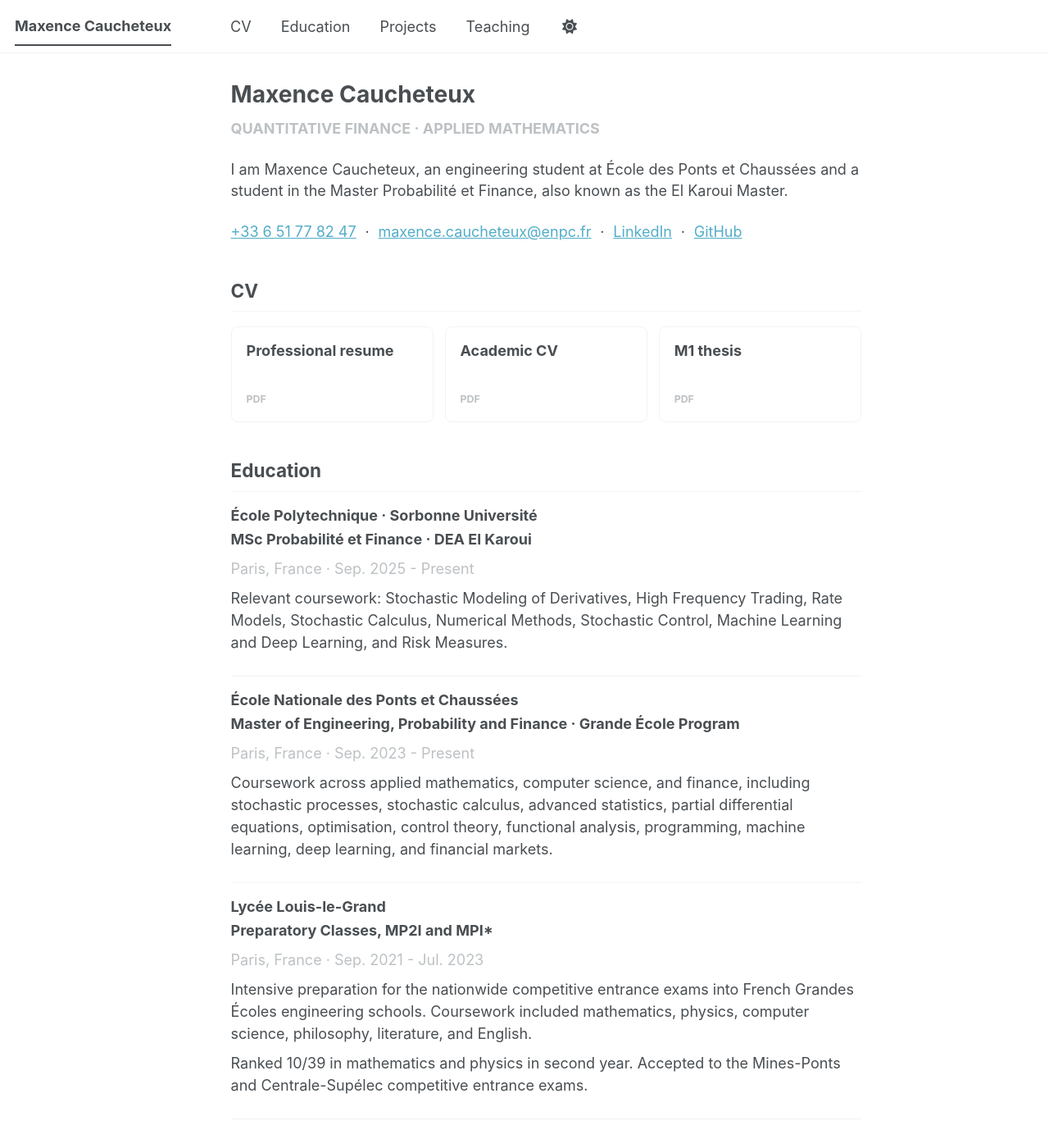
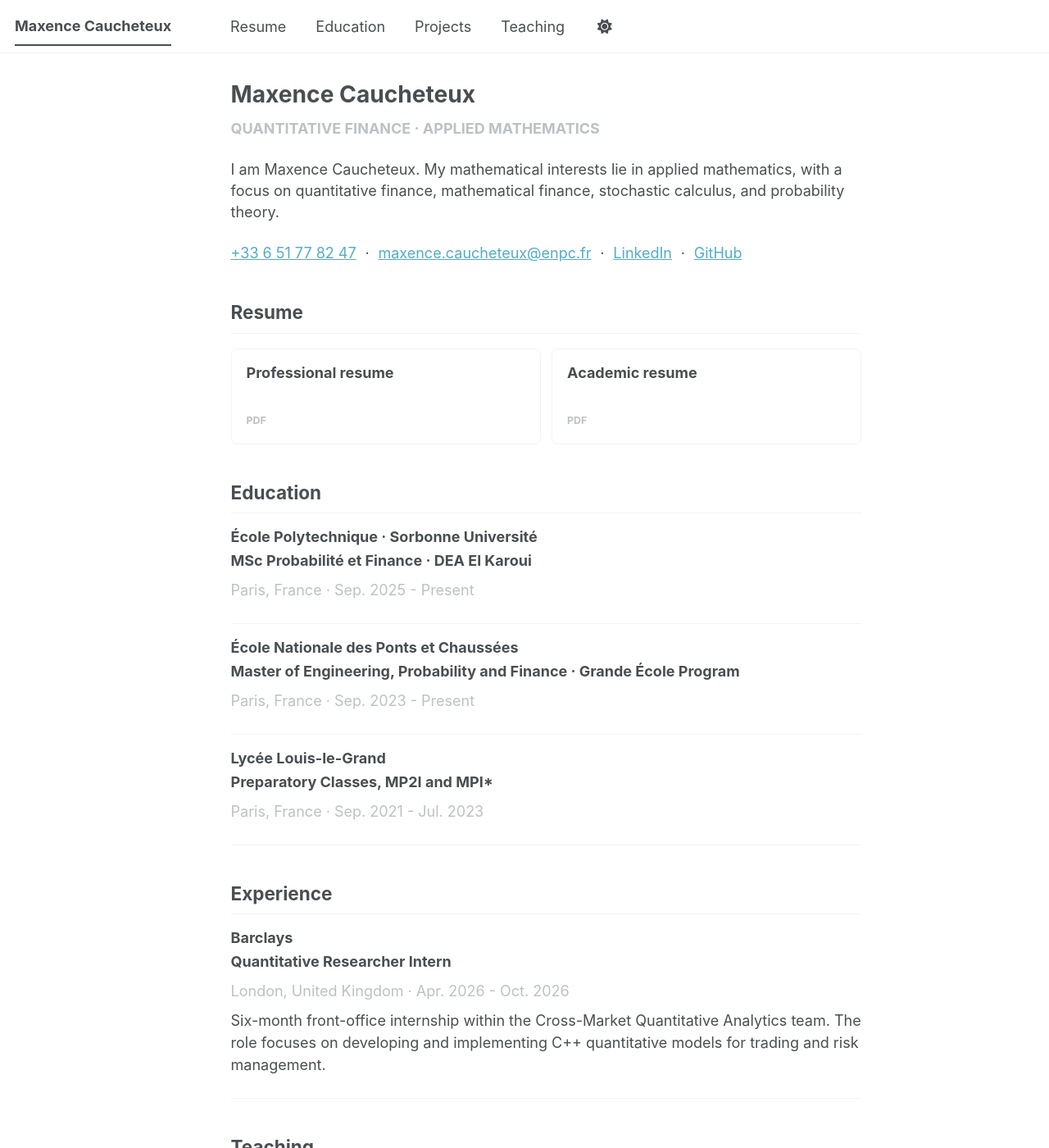
Before and after one commit to maxence2508/maxence2508.github.io, a Jekyll site: the page built from _pages/about.md, in a window 1280 px wide and 1400 px high. Shown: the whole window at 82% size. Built offline with Jekyll 4.4.1, drawn with Linux system fonts in a browser that asks for light colours; a style sheet for code colours, icons or effects is not loaded; some of the changed text lies outside the part shown.

Commit message:
Update resume projects and teaching resources

```diff
--- a/_pages/about.md
+++ b/_pages/about.md
@@ -11,7 +11,7 @@ redirect_from:
 
 <div class="home-intro">
   <p class="home-kicker">Quantitative finance · Applied mathematics</p>
-  <p class="home-lead">I am Maxence Caucheteux, an engineering student at École des Ponts et Chaussées and a student in the Master Probabilité et Finance, also known as the El Karoui Master.</p>
+  <p class="home-lead">I am Maxence Caucheteux. My mathematical interests lie in applied mathematics, with a focus on quantitative finance, mathematical finance, stochastic calculus, and probability theory.</p>
   <p class="home-contact">
     <a href="tel:+33651778247">+33 6 51 77 82 47</a>
     <span>·</span>
@@ -23,19 +23,15 @@ redirect_from:
   </p>
 </div>
 
-## CV
+## Resume
 
 <div class="document-grid">
-  <a class="document-card" href="/files/resume-maxence-caucheteux.pdf">
+  <a class="document-card" href="/files/professional-resume-maxence-caucheteux.pdf">
     <span class="document-card__label">Professional resume</span>
     <span class="document-card__meta">PDF</span>
   </a>
-  <a class="document-card" href="/files/cv-academique-maxence-caucheteux.pdf">
-    <span class="document-card__label">Academic CV</span>
-    <span class="document-card__meta">PDF</span>
-  </a>
-  <a class="document-card" href="/files/memoire-m1-maxence-caucheteux.pdf">
-    <span class="document-card__label">M1 thesis</span>
+  <a class="document-card" href="/files/academic-resume-maxence-caucheteux.pdf">
+    <span class="document-card__label">Academic resume</span>
     <span class="document-card__meta">PDF</span>
   </a>
 </div>
@@ -49,7 +45,6 @@ redirect_from:
       <p class="entry-role">MSc Probabilité et Finance · DEA El Karoui</p>
       <p class="entry-meta">Paris, France · Sep. 2025 - Present</p>
     </div>
-    <p>Relevant coursework: Stochastic Modeling of Derivatives, High Frequency Trading, Rate Models, Stochastic Calculus, Numerical Methods, Stochastic Control, Machine Learning and Deep Learning, and Risk Measures.</p>
   </article>
 
   <article class="profile-entry">
@@ -58,7 +53,6 @@ redirect_from:
       <p class="entry-role">Master of Engineering, Probability and Finance · Grande École Program</p>
       <p class="entry-meta">Paris, France · Sep. 2023 - Present</p>
     </div>
-    <p>Coursework across applied mathematics, computer science, and finance, including stochastic processes, stochastic calculus, advanced statistics, partial differential equations, optimisation, control theory, functional analysis, programming, machine learning, deep learning, and financial markets.</p>
   </article>
 
   <article class="profile-entry">
@@ -67,8 +61,6 @@ redirect_from:
       <p class="entry-role">Preparatory Classes, MP2I and MPI*</p>
       <p class="entry-meta">Paris, France · Sep. 2021 - Jul. 2023</p>
     </div>
-    <p>Intensive preparation for the nationwide competitive entrance exams into French Grandes Écoles engineering schools. Coursework included mathematics, physics, computer science, philosophy, literature, and English.</p>
-    <p>Ranked 10/39 in mathematics and physics in second year. Accepted to the Mines-Ponts and Centrale-Supélec competitive entrance exams.</p>
   </article>
 </div>
 
@@ -78,10 +70,10 @@ redirect_from:
   <article class="profile-entry">
     <div>
       <h3>Barclays</h3>
-      <p class="entry-role">Incoming Quantitative Researcher Intern</p>
+      <p class="entry-role">Quantitative Researcher Intern</p>
       <p class="entry-meta">London, United Kingdom · Apr. 2026 - Oct. 2026</p>
     </div>
-    <p>Incoming six-month front-office internship within the Cross-Market Quantitative Analytics team. The role will focus on developing and implementing C++ quantitative models for trading and risk management.</p>
+    <p>Six-month front-office internship within the Cross-Market Quantitative Analytics team. The role focuses on developing and implementing C++ quantitative models for trading and risk management.</p>
   </article>
 </div>
 
@@ -95,6 +87,13 @@ redirect_from:
       <p class="entry-meta">Paris, France · Sep. 2024 - Jul. 2025</p>
     </div>
     <p>Taught two hours of mathematics classes per week to 40 second-year management students as part of the Quantitative Techniques for Economics course. Designed exam problems and graded examinations on four occasions.</p>
+    <div class="resource-list">
+      <a href="/files/teaching-paris-cite-l2-quantitative-techniques-exam-2.pdf">L2 Quantitative Techniques · Exam 2</a>
+      <a href="/files/teaching-paris-cite-l2-quantitative-techniques-exam-2-solution.pdf">L2 Quantitative Techniques · Exam 2 solution</a>
+      <a href="/files/teaching-paris-cite-l1-eg-exam-2.pdf">L1 Economics and Management · Exam 2</a>
+      <a href="/files/teaching-paris-cite-l1-om-exam-1.pdf">L1 Operations Management · Exam 1</a>
+      <a href="/files/teaching-paris-cite-l1-om-exam-1-solution.pdf">L1 Operations Management · Exam 1 solution</a>
+    </div>
   </article>
 </div>
 
@@ -105,6 +104,9 @@ redirect_from:
     <h3>State Spaces of Multifactor Approximations of Volterra Processes</h3>
     <p class="entry-meta">Jun. 2025 - Aug. 2025</p>
     <p>Summer internship supervised by Aurélien Alfonsi. Studied the state spaces of multifactor Markovian approximations of nonnegative Volterra processes, extended existing results from the literature, and explored applications in simulation schemes and PDE methods.</p>
+    <div class="resource-list">
+      <a href="/files/volterra-processes-thesis-maxence-caucheteux.pdf">M1 thesis</a>
+    </div>
   </article>
 
   <article class="profile-entry">
--- a/assets/css/main.scss
+++ b/assets/css/main.scss
@@ -161,3 +161,26 @@
   margin-bottom: 0.35rem;
   font-family: $sans-serif;
 }
+
+.resource-list {
+  display: flex;
+  flex-wrap: wrap;
+  gap: 0.5rem;
+  margin-top: 0.75rem;
+}
+
+.page__content .resource-list a {
+  display: inline-flex;
+  align-items: center;
+  padding: 0.35rem 0.6rem;
+  font-family: $sans-serif;
+  font-size: $type-size-7;
+  text-decoration: none;
+  border: 1px solid var(--global-border-color);
+  border-radius: 8px;
+}
+
+.page__content .resource-list a:hover {
+  text-decoration: none;
+  border-color: var(--global-link-color-hover);
+}
```
Also changed, not shown: _data/navigation.yml (+4 -4 lines), 11 other files.
